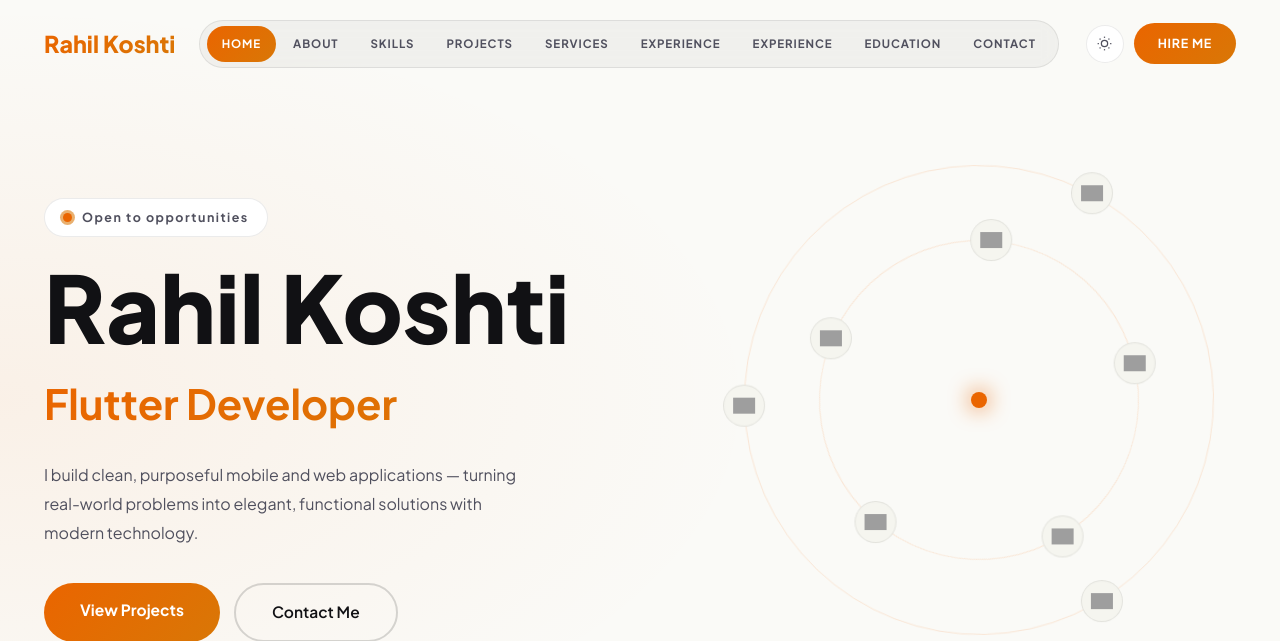
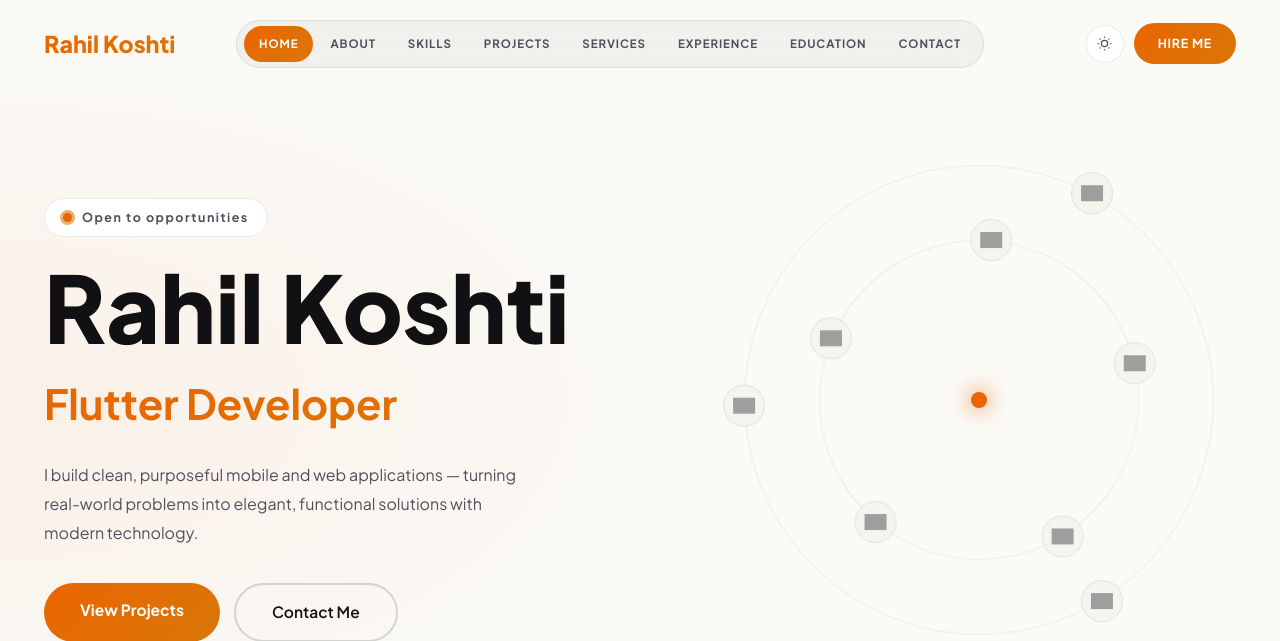
Before and after one commit to Rahilkoshti29/rahil-portfolio, a Django app: page / in a window 1280 px wide. Shown: the top 641 px of the page. Run offline with Django 5.2, Linux system fonts and the light colour scheme; grey boxes are pictures that could not be loaded.

Commit message:
content updated

```diff
--- a/backend/portfolio_project/portfolio/templates/portfolio/index.html
+++ b/backend/portfolio_project/portfolio/templates/portfolio/index.html
@@ -56,7 +56,6 @@
     <a href="#projects"     class="nl" data-s="projects">PROJECTS</a>
     <a href="#services" class="nl" data-s="services">SERVICES</a>
     <a href="#experience" class="nl" data-s="experience">EXPERIENCE</a>
-    <a href="#experience"    class="nl" data-s="experience">EXPERIENCE</a>
     <a href="#education"    class="nl" data-s="education">EDUCATION</a>
     <a href="#contact"      class="nl" data-s="contact">CONTACT</a>
   </nav>
@@ -387,9 +386,7 @@
     <div class="sline"></div>
     <div class="edu-exp-grid">
 
-      <!-- Experience First -->
-
-      <div class="edu-col" id="experience">
+      <div class="edu-col">
         <div class="col-hd"><span>🎓</span> Education</div>
         <div class="tl-item reveal">
           <div class="tl-dot"></div>
@@ -413,7 +410,7 @@
         </div>
       </div>
 
-      <div class="edu-col" id="education">
+      <div class="edu-col">
         <div class="col-hd"><span>💼</span> Experience</div>
         <div class="tl-item reveal">
           <div class="tl-dot accent-dot"></div>
```
